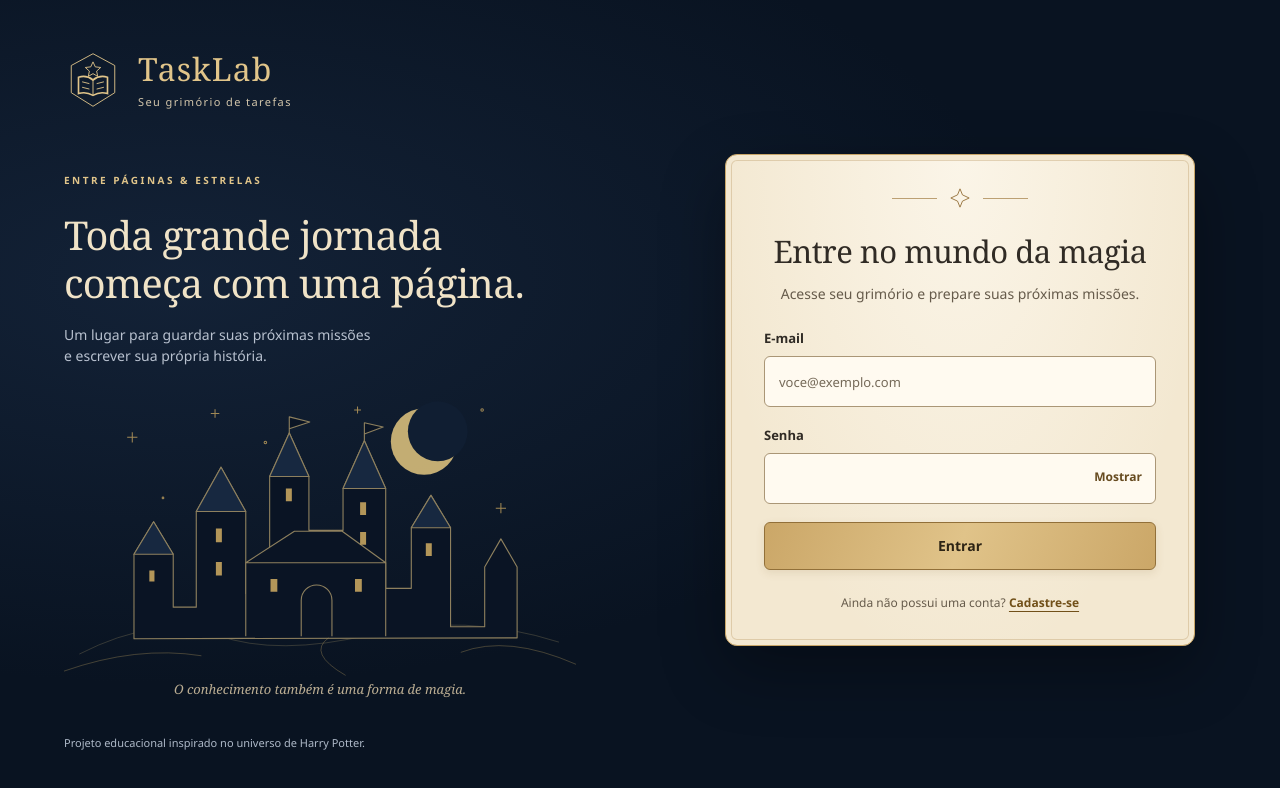
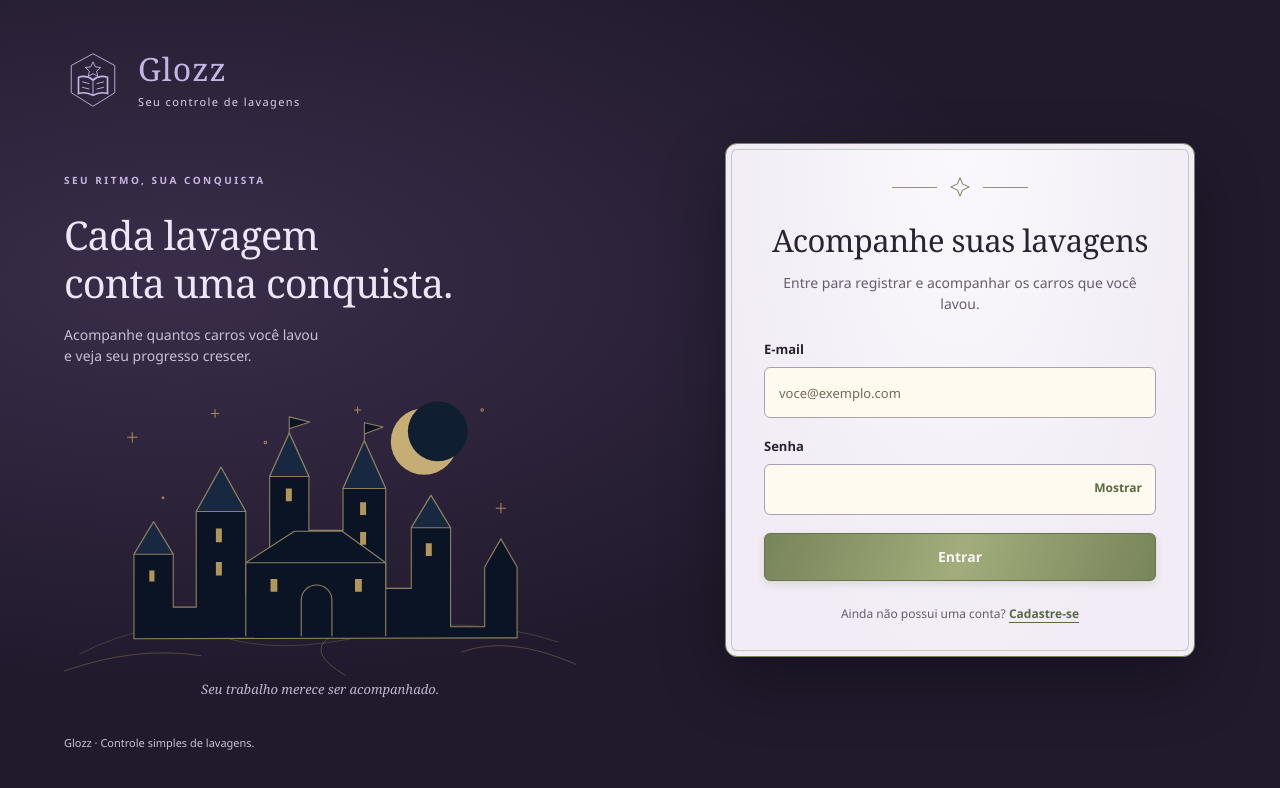
Before and after one commit to TaskLabTDSSenac/Site, a plain HTML site: page index.html in a window 1280 px wide. Drawn offline with Linux system fonts and the light colour scheme.

Commit message:
LinsdaGoma

```diff
--- a/css/style.css
+++ b/css/style.css
@@ -1,16 +1,16 @@
-/* TaskLab — paleta e componentes compartilhados do grimório. */
+/* Glozz — paleta roxa e verde-musgo. */
 :root {
-  --night: #091321;
-  --night-light: #14253b;
-  --gold: #c8a567;
-  --gold-bright: #e1c58a;
-  --paper: #f3e8d1;
-  --paper-light: #fbf5e8;
-  --ink: #302b25;
-  --muted: #665b4b;
-  --line: #b9a583;
+  --night: #211a2d;
+  --night-light: #342843;
+  --gold: #78845a;
+  --gold-bright: #c6b5e3;
+  --paper: #f1ecf5;
+  --paper-light: #fbf8fd;
+  --ink: #292332;
+  --muted: #655d6d;
+  --line: #a8a0ac;
   --error: #852d28;
-  --success: #285538;
+  --success: #46583a;
   --space-1: 8px;
   --space-2: 16px;
   --space-3: 24px;
@@ -31,13 +31,13 @@
 body {
   margin: 0;
   min-height: 100vh;
-  background: radial-gradient(ellipse at 14% 35%, #20355370, transparent 55%), var(--night);
+  background: radial-gradient(ellipse at 14% 35%, #59456e70, transparent 55%), var(--night);
 }
 [hidden] { display: none !important; }
 button, input { font: inherit; }
-a { color: #715019; text-underline-offset: 4px; }
+a { color: #596a3f; text-underline-offset: 4px; }
 button, a { -webkit-tap-highlight-color: transparent; }
-:focus-visible { outline: 3px solid #947021; outline-offset: 4px; }
+:focus-visible { outline: 3px solid #879361; outline-offset: 4px; }
 .brand:focus-visible, .secondary:focus-visible { outline-color: var(--gold-bright); }
 
 /* Identidade: emblema original de livro e estrela, sem imagens externas. */
@@ -56,7 +56,7 @@ button, a { -webkit-tap-highlight-color: transparent; }
   margin-top: var(--space-1);
   font: 11px/1.4 var(--sans);
   letter-spacing: 1.4px;
-  color: #d3c6ab;
+  color: #ddd2eb;
 }
 
 /* Área noturna e ilustração vetorial do castelo. */
@@ -86,15 +86,15 @@ button, a { -webkit-tap-highlight-color: transparent; }
 }
 .intro h2 {
   font: normal clamp(30px, 3.1vw, 46px)/1.2 var(--serif);
-  color: #f0e3c7;
+  color: #eee6f6;
   margin: var(--space-3) 0 var(--space-2);
   letter-spacing: -.8px;
 }
-.intro p { color: #b8c1cf; font-size: 14px; }
+.intro p { color: #c9c0d3; font-size: 14px; }
 .castle { width: 100%; max-height: 330px; display: block; margin-top: 12px; }
 .castle, .card-ornament, .house-colors { pointer-events: none; }
-.scene-caption { display: block; color: #bcae93; font: italic 13px var(--serif); text-align: center; }
-.intro-footer, .home-footer { color: #aeb9c8; font-size: 11px; line-height: 1.6; }
+.scene-caption { display: block; color: #c1b5d1; font: italic 13px var(--serif); text-align: center; }
+.intro-footer, .home-footer { color: #c9c0d3; font-size: 11px; line-height: 1.6; }
 
 /* Pergaminho: borda dupla discreta e textura feita apenas com CSS. */
 .form-area { padding: var(--space-5) var(--space-4); display: flex; align-items: center; justify-content: center; min-width: 0; }
@@ -102,11 +102,11 @@ button, a { -webkit-tap-highlight-color: transparent; }
   background: radial-gradient(ellipse at top, var(--paper-light), transparent 75%), var(--paper);
   border: 1px solid var(--gold);
   border-radius: var(--radius);
-  box-shadow: var(--shadow), inset 0 0 0 5px var(--paper), inset 0 0 0 6px #c1a57570;
+  box-shadow: var(--shadow), inset 0 0 0 5px var(--paper), inset 0 0 0 6px #89966b70;
 }
 .card { width: 100%; max-width: 470px; padding: var(--space-4) 38px; }
-.card-ornament { display: flex; align-items: center; justify-content: center; gap: 12px; color: #95713b; margin-bottom: var(--space-3); }
-.card-ornament span { width: 45px; height: 1px; background: #bca073; }
+.card-ornament { display: flex; align-items: center; justify-content: center; gap: 12px; color: #667449; margin-bottom: var(--space-3); }
+.card-ornament span { width: 45px; height: 1px; background: #8d9a6b; }
 .card-ornament svg { width: 22px; height: 22px; }
 .card h1 { font: normal 31px/1.2 var(--serif); text-align: center; letter-spacing: -.5px; margin: 0 0 12px; }
 .muted { font-size: 14px; color: var(--muted); margin: 0 0 var(--space-3); }
@@ -121,11 +121,11 @@ input {
   padding: 12px 14px;
   background: #fffaf0;
   color: var(--ink);
-  border: 1px solid #aa9676;
+  border: 1px solid #aaa0b3;
   border-radius: 6px;
 }
 input::placeholder { color: #766a59; font-size: 13px; }
-input:focus { border-color: #795a29; }
+input:focus { border-color: #687747; }
 .password-wrap { position: relative; }
 .password-wrap input { padding-right: 90px; }
 .toggle {
@@ -137,12 +137,12 @@ input:focus { border-color: #795a29; }
   border: 0;
   border-radius: 4px;
   background: transparent;
-  color: #674b20;
+  color: #596a3f;
   font-size: 12px;
   font-weight: 650;
   cursor: pointer;
 }
-.toggle:hover { background: #e9d7b4; }
+.toggle:hover { background: #e3d9eb; }
 .hint { display: block; font-size: 11px; color: var(--muted); margin-top: 6px; }
 .primary, .secondary {
   display: inline-flex;
@@ -155,35 +155,35 @@ input:focus { border-color: #795a29; }
   font-weight: 650;
   cursor: pointer;
 }
-.primary { width: 100%; border: 1px solid #927039; background: linear-gradient(110deg, #cba768, #e0c389, #cba768); color: #2d2415; box-shadow: 0 3px 8px #7c5f2420; }
-.primary:hover { background: #e2c589; border-color: #73531f; }
-.primary:disabled { background: #d1c1a5; color: #65543b; cursor: wait; }
-.secondary { background: #17253a; border: 1px solid #9e824f; color: var(--gold-bright); }
-.secondary:hover { background: #28384e; }
+.primary { width: 100%; border: 1px solid #667449; background: linear-gradient(110deg, #78845a, #a2ad7b, #78845a); color: #f9f7f4; box-shadow: 0 3px 8px #30342120; }
+.primary:hover { background: #a2ad7b; border-color: #4d5a35; }
+.primary:disabled { background: #d5d0da; color: #554f5d; cursor: wait; }
+.secondary { background: #392e49; border: 1px solid #89966b; color: var(--gold-bright); }
+.secondary:hover { background: #4b3c5f; }
 .form-footer { font-size: 12px; text-align: center; color: var(--muted); margin: var(--space-3) 0 0; }
 .form-footer a { font-weight: 700; }
 .notice { background: #fae8df; color: var(--error); border: 1px solid #bb7a66; border-left-width: 4px; padding: 12px 14px; border-radius: 6px; margin-bottom: 20px; font-size: 14px; overflow-wrap: anywhere; }
 .notice[data-kind="success"] { background: #edf2df; color: var(--success); border-color: #69875c; }
 
 /* Página inicial: identidade real do usuário, sem missões fictícias. */
-.topbar { max-width: 1200px; margin: auto; padding: var(--space-3) var(--space-4); display: flex; justify-content: space-between; align-items: center; gap: var(--space-2); border-bottom: 1px solid #c8a56735; }
+.topbar { max-width: 1200px; margin: auto; padding: var(--space-3) var(--space-4); display: flex; justify-content: space-between; align-items: center; gap: var(--space-2); border-bottom: 1px solid #78845a45; }
 .workspace { max-width: 850px; margin: 68px auto var(--space-4); padding: 0 var(--space-3); }
-.workspace h1 { color: #f0e3c7; font: normal clamp(30px, 4vw, 44px)/1.2 var(--serif); margin: 18px 0; }
-.workspace > section > .muted { color: #b8c1cf; max-width: 520px; }
+.workspace h1 { color: #eee6f6; font: normal clamp(30px, 4vw, 44px)/1.2 var(--serif); margin: 18px 0; }
+.workspace > section > .muted { color: #c9c0d3; max-width: 520px; }
 .account-card { margin-top: var(--space-4); padding: 34px; }
 .profile-head { display: flex; align-items: center; gap: 18px; }
 .profile-head > div:last-child { min-width: 0; }
-.avatar { display: grid; place-items: center; width: 58px; height: 64px; flex-shrink: 0; color: #e2c589; background: #1c2d43; border: 1px solid #8e7246; border-radius: 24px 24px 8px 8px; font: 29px var(--serif); }
+.avatar { display: grid; place-items: center; width: 58px; height: 64px; flex-shrink: 0; color: #a2ad7b; background: #392e49; border: 1px solid #89966b; border-radius: 24px 24px 8px 8px; font: 29px var(--serif); }
 .profile-head h2 { font: normal 27px/1.3 var(--serif); margin: 0; overflow-wrap: anywhere; }
 .profile-head p { font-size: 14px; color: var(--muted); margin: 5px 0 0; overflow-wrap: anywhere; }
 .connected { display: inline-block; color: #315333; background: #e2e9d4; border: 1px solid #a0ae8c; border-radius: 4px; font-size: 11px; padding: 4px 9px; margin-top: 24px; }
-.account-note { border-top: 1px solid #b9a58380; padding-top: 20px; margin: 22px 0; color: var(--muted); font-size: 14px; }
+.account-note { border-top: 1px solid #a8a0ac80; padding-top: 20px; margin: 22px 0; color: var(--muted); font-size: 14px; }
 .house-colors { display: flex; justify-content: center; gap: 7px; }
 .house-colors span { height: 4px; width: 26px; background: #823f37; }
 .house-colors span:nth-child(2) { background: #b39543; }
 .house-colors span:nth-child(3) { background: #3d5b79; }
 .house-colors span:nth-child(4) { background: #466249; }
-.loading { padding: var(--space-3) 0; color: #d3c6ab; }
+.loading { padding: var(--space-3) 0; color: #ddd2eb; }
 .home-footer { text-align: center; margin-top: var(--space-4); }
 
 @media (max-width: 800px) {
@@ -217,14 +217,14 @@ input:focus { border-color: #795a29; }
 .app-topbar nav a, .home-footer a { color: var(--gold-bright); font-size: 13px; }
 .app-topbar nav a[aria-current="page"] { text-decoration-thickness: 2px; font-weight: 700; }
 .header-session { min-width: 0; }
-#header-user { color: #d3c6ab; font-size: 13px; max-width: 180px; overflow-wrap: anywhere; }
+#header-user { color: #ddd2eb; font-size: 13px; max-width: 180px; overflow-wrap: anywhere; }
 .app-workspace { max-width: 1100px; margin-top: 42px; }
 .page-heading { display: flex; align-items: center; justify-content: space-between; gap: 24px; }
-.page-heading .muted { color: #b8c1cf; }
+.page-heading .muted { color: #c9c0d3; }
 .fit-button { width: auto; flex-shrink: 0; text-decoration: none; }
 .actions { display: flex; flex-wrap: wrap; align-items: center; gap: 10px; }
-.paper-button { display: inline-flex; align-items: center; justify-content: center; min-height: 44px; padding: 9px 14px; border: 1px solid #9b8053; border-radius: 6px; background: #fff6e4; color: #62471c; text-decoration: none; font: 600 13px var(--sans); cursor: pointer; }
-.paper-button:hover { background: #e8d7b4; }
+.paper-button { display: inline-flex; align-items: center; justify-content: center; min-height: 44px; padding: 9px 14px; border: 1px solid #89966b; border-radius: 6px; background: #f2edf6; color: #596a3f; text-decoration: none; font: 600 13px var(--sans); cursor: pointer; }
+.paper-button:hover { background: #e1d9e9; }
 .paper-button:disabled { opacity: .6; cursor: wait; }
 .danger { color: #852d28; border-color: #af7562; }
 .task-list { display: grid; grid-template-columns: repeat(2, minmax(0, 1fr)); gap: 24px; margin-top: 24px; }
@@ -236,7 +236,7 @@ input:focus { border-color: #795a29; }
 .status.done { background: #e2e9d4; color: #315333; border-color: #879877; }
 .empty-state { text-align: center; }
 .editor { max-width: 760px; }
-textarea { width: 100%; min-width: 0; resize: vertical; min-height: 140px; padding: 12px 14px; font: inherit; background: #fffaf0; color: var(--ink); border: 1px solid #aa9676; border-radius: 6px; }
+textarea { width: 100%; min-width: 0; resize: vertical; min-height: 140px; padding: 12px 14px; font: inherit; background: #fffaf0; color: var(--ink); border: 1px solid #aaa0b3; border-radius: 6px; }
 .optional { font-weight: 400; color: var(--muted); }
 .description { white-space: pre-wrap; overflow-wrap: anywhere; }
 .dates { display: flex; flex-wrap: wrap; gap: 24px; padding: 20px 0; border-top: 1px solid var(--line); }
--- a/index.html
+++ b/index.html
@@ -3,25 +3,25 @@
   <head>
     <meta charset="utf-8">
     <meta name="viewport" content="width=device-width, initial-scale=1">
-    <meta name="description" content="TaskLab — Seu grimório de tarefas. Projeto educacional inspirado no universo de Harry Potter.">
-    <title>Entrar · TaskLab</title>
+    <meta name="description" content="Glozz — Acompanhe quantos carros você lavou.">
+    <title>Glozz · Controle de lavagens</title>
     <link rel="stylesheet" href="css/style.css">
   </head>
   <body>
     <div class="shell">
       <aside class="intro">
-        <a class="brand" href="index.html" aria-label="TaskLab, início">
+        <a class="brand" href="index.html" aria-label="Glozz, início">
           <svg class="emblem" viewBox="0 0 64 64" fill="none" aria-hidden="true" focusable="false">
             <path d="M32 3 56 16v30L32 61 8 46V16Z" stroke="currentColor"/>
             <path d="M16 29c6-2 11-1 16 3 5-4 10-5 16-3v18c-6-2-11-1-16 2-5-3-10-4-16-2Z" stroke="currentColor" stroke-width="1.8"/>
             <path d="M32 32v17M20 34l8 2m-8 4 8 2m8-6 8-2m-8 8 8-2M32 12l2.5 5.5 6 .7-4.5 4 1.2 5.8-5.2-3-5.2 3 1.2-5.8-4.5-4 6-.7Z" stroke="currentColor" stroke-linejoin="round"/>
           </svg>
-          <span class="brand-text">TaskLab<small>Seu grimório de tarefas</small></span>
+          <span class="brand-text">Glozz<small>Seu controle de lavagens</small></span>
         </a>
         <div class="intro-copy">
-          <span class="eyebrow">Entre páginas &amp; estrelas</span>
-          <h2>Toda grande jornada<br>começa com uma página.</h2>
-          <p>Um lugar para guardar suas próximas missões<br>e escrever sua própria história.</p>
+          <span class="eyebrow">Seu ritmo, sua conquista</span>
+          <h2>Cada lavagem<br>conta uma conquista.</h2>
+          <p>Acompanhe quantos carros você lavou<br>e veja seu progresso crescer.</p>
           <svg class="castle" viewBox="0 0 600 350" fill="none" aria-hidden="true" focusable="false">
             <circle cx="422" cy="71" r="39" fill="#d7bd7c" opacity=".9"/>
             <circle cx="438" cy="59" r="35" fill="#101e32"/>
@@ -40,17 +40,17 @@
             </g>
             <path d="M310 301q-25 18 20 44M600 332q-80-35-135-14M0 340q85-30 161-18" stroke="#b99c60" opacity=".4"/>
           </svg>
-          <span class="scene-caption">O conhecimento também é uma forma de magia.</span>
+          <span class="scene-caption">Seu trabalho merece ser acompanhado.</span>
         </div>
-        <div class="intro-footer">Projeto educacional inspirado no universo de Harry Potter.</div>
+        <div class="intro-footer">Glozz · Controle simples de lavagens.</div>
       </aside>
       <main class="form-area">
         <section class="card" aria-labelledby="title">
           <div class="card-ornament" aria-hidden="true">
             <span></span><svg viewBox="0 0 24 24" fill="none"><path d="m12 2 2.7 6.6L22 12l-7.3 3.4L12 22l-2.7-6.6L2 12l7.3-3.4Z" stroke="currentColor"/></svg><span></span>
           </div>
-          <h1 id="title">Entre no mundo da magia</h1>
-          <p class="muted">Acesse seu grimório e prepare suas próximas missões.</p>
+          <h1 id="title">Acompanhe suas lavagens</h1>
+          <p class="muted">Entre para registrar e acompanhar os carros que você lavou.</p>
           <div id="message" class="notice" role="status" aria-live="polite" aria-atomic="true" hidden></div>
           <form>
             <div class="form-field">
```
Also changed, not shown: cadastro.html (+5 -5 lines), inicio.html (+5 -5 lines), perfil.html (+5 -5 lines), tarefa-detalhes.html (+5 -5 lines), tarefa.html (+5 -5 lines).
